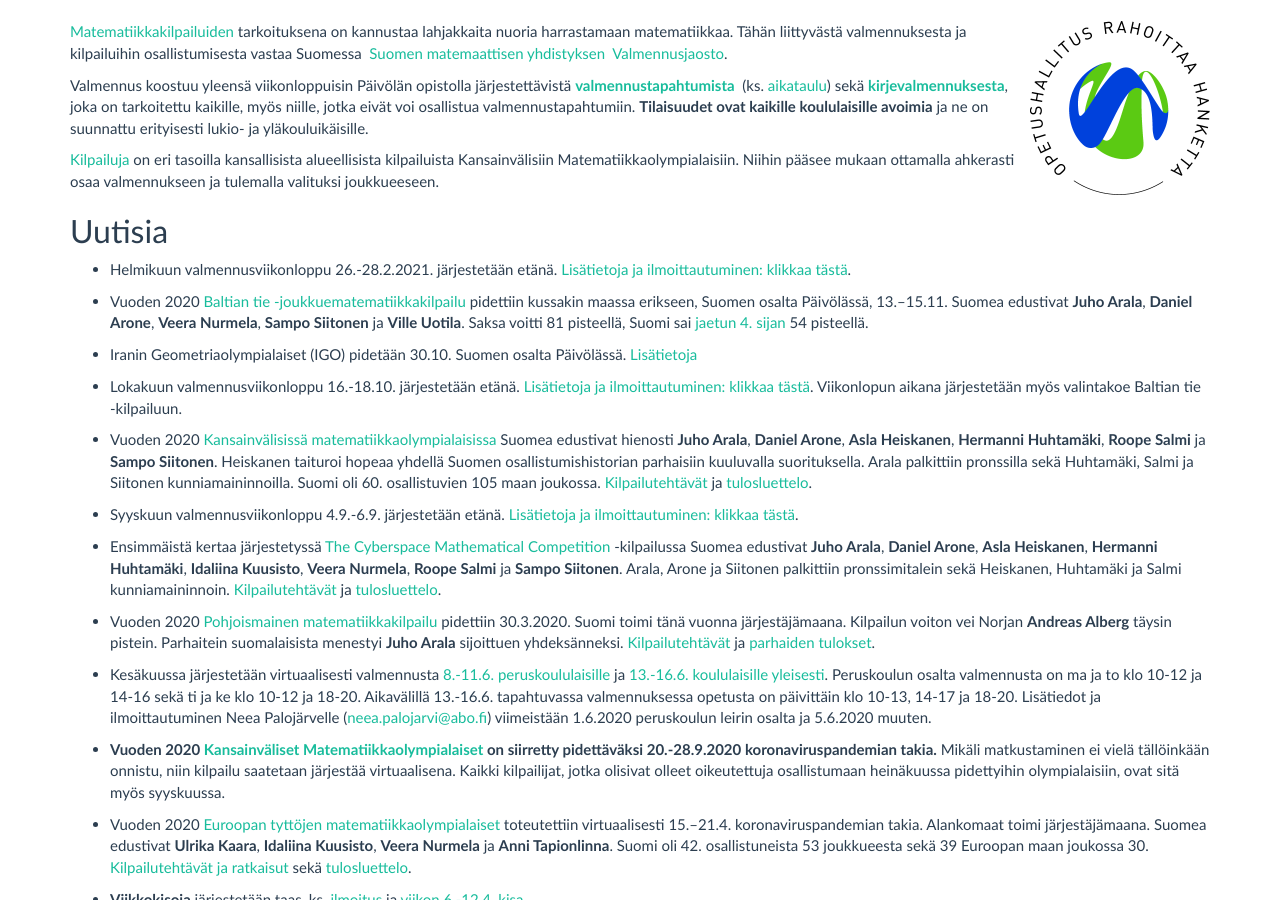
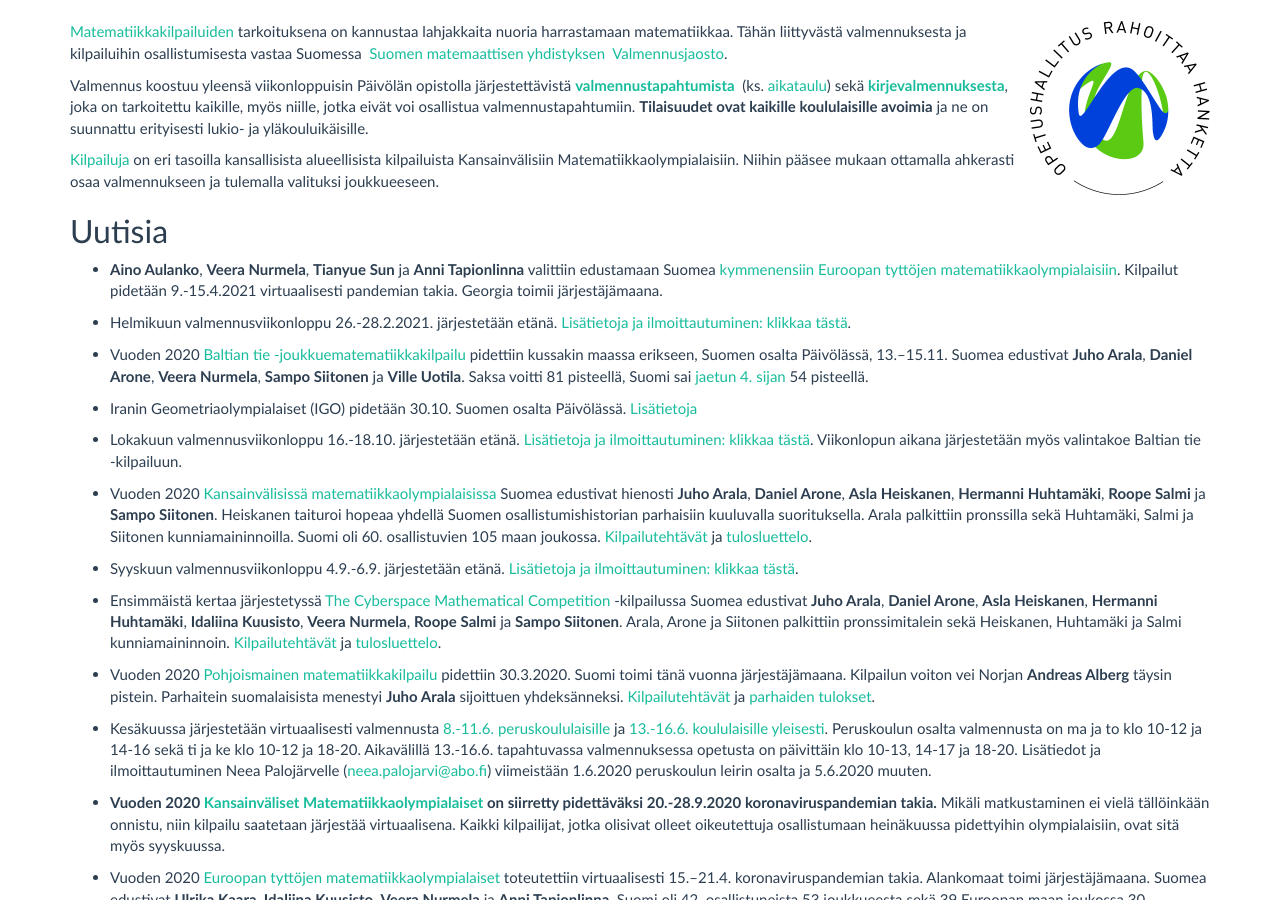
Before and after one commit to matematiikkakilpailut/matematiikkakilpailut.github.io, a Jekyll site: the page built from index.md, in a window 1280 px wide and 900 px high, scrolled down 321 px. Built offline with Jekyll 4.4.1, drawn with Linux system fonts in a browser that asks for light colours.

Commit message:
Update index.md
EGMO-joukkue

```diff
--- a/index.md
+++ b/index.md
@@ -38,6 +38,8 @@ viikkoa etukäteen!**
 
 
 ## <a name="uutisia"></a>Uutisia
+
+* **Aino Aulanko**, **Veera Nurmela**, **Tianyue Sun** ja **Anni Tapionlinna** valittiin edustamaan Suomea [kymmenensiin Euroopan tyttöjen matematiikkaolympialaisiin](https://egmo2021.atsu.edu.ge/). Kilpailut pidetään 9.-15.4.2021 virtuaalisesti pandemian takia. Georgia toimii järjestäjämaana.
 
 * Helmikuun valmennusviikonloppu 26.-28.2.2021. järjestetään etänä. [Lisätietoja ja ilmoittautuminen: klikkaa tästä](/aikataulu/2021W08/).
 
```
